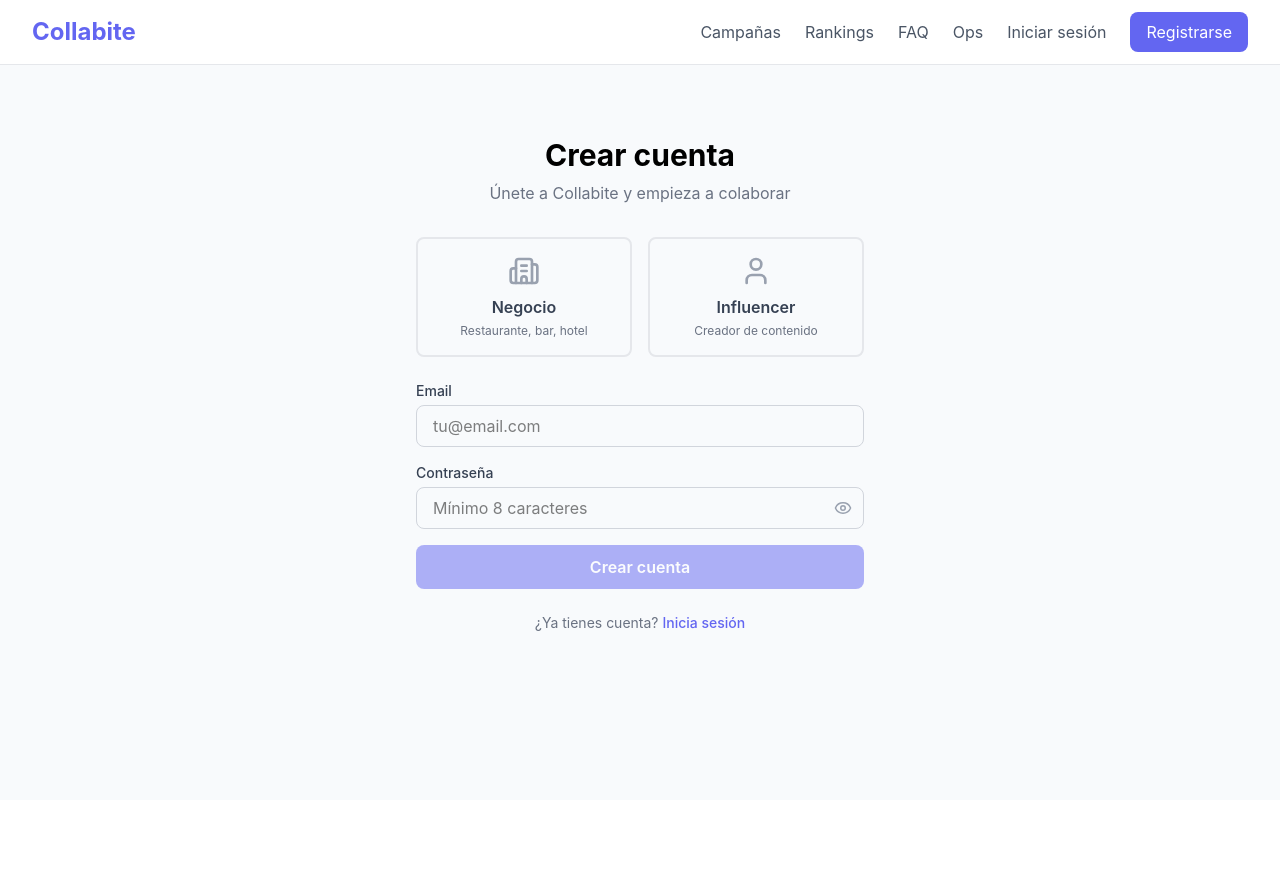
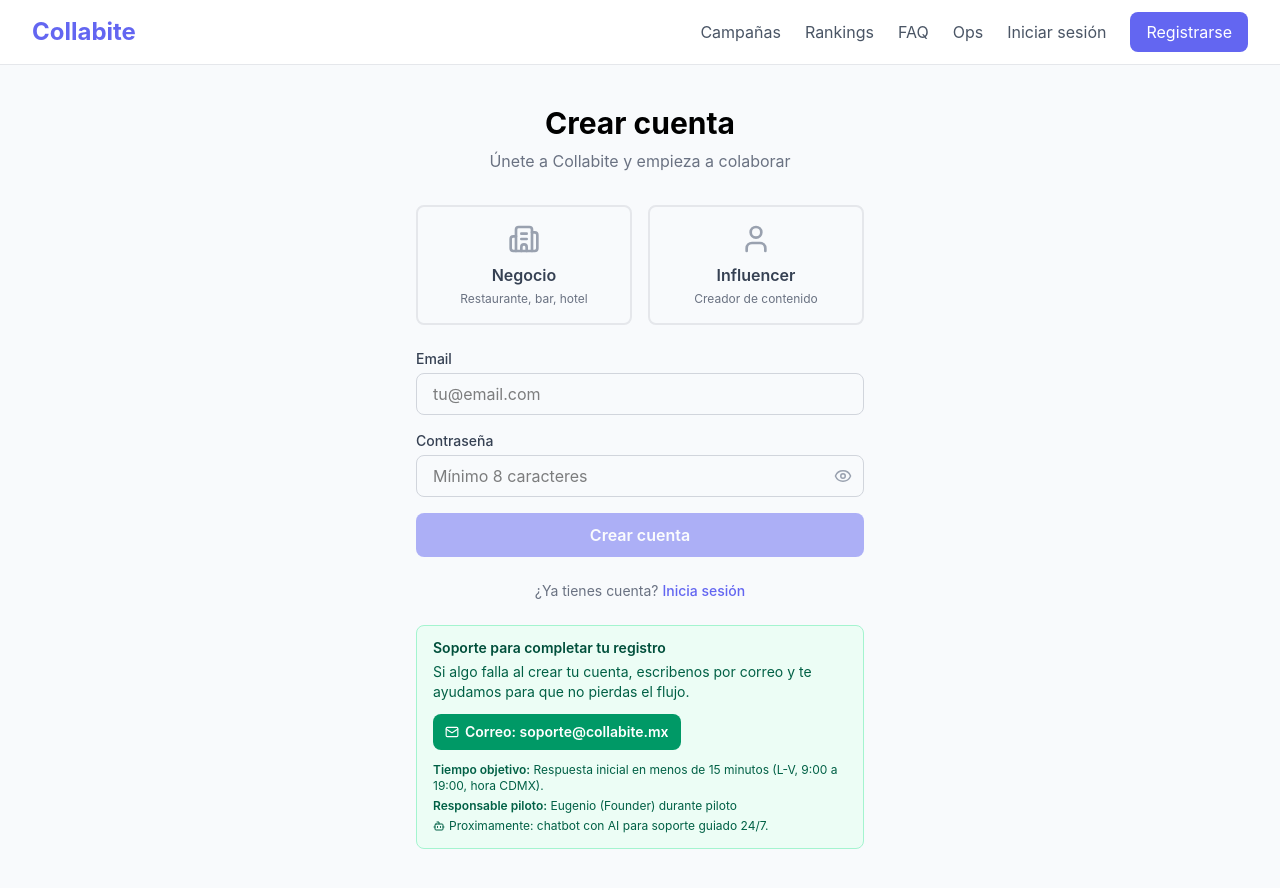
Before and after one commit to eugenioge3/Collabite, a React (Vite) app in the folder frontend/: page /register in a window 1280 px wide. Before the commit the page ends 800 px from the top, so only its background shows below. Built offline with nearby package versions, Linux system fonts and the light colour scheme.

Commit message:
feat: add support channels card and related functionality for user assistance

```diff
--- /dev/null
+++ b/frontend/src/components/ui/SupportChannelsCard.tsx
@@ -0,0 +1,37 @@
+import { Bot, Mail } from 'lucide-react';
+import { PILOT_SUPPORT_CHANNEL } from '../../lib/supportChannels';
+
+type SupportChannelsCardProps = {
+  title?: string;
+  description?: string;
+  className?: string;
+};
+
+export default function SupportChannelsCard({
+  title = 'Tienes dudas? Te ayudamos en minutos.',
+  description = 'Si te atoras en este paso, escribenos por correo y te guiamos en el piloto.',
+  className = '',
+}: SupportChannelsCardProps) {
+  return (
+    <div className={`rounded-lg border border-emerald-200 bg-emerald-50 px-4 py-3 text-sm text-emerald-900 ${className}`.trim()}>
+      <p className="font-semibold">{title}</p>
+      <p className="mt-1 text-emerald-800">{description}</p>
+
+      <div className="mt-3 flex flex-col sm:flex-row gap-2">
+        <a
+          href={PILOT_SUPPORT_CHANNEL.emailUrl}
+          className="inline-flex items-center justify-center gap-1.5 rounded-lg bg-emerald-600 px-3 py-2 font-semibold text-white hover:bg-emerald-700 transition"
+        >
+          <Mail size={14} />
+          Correo: {PILOT_SUPPORT_CHANNEL.emailLabel}
+        </a>
+      </div>
+
+      <div className="mt-3 space-y-1 text-xs text-emerald-800">
+        <p><span className="font-semibold">Tiempo objetivo:</span> {PILOT_SUPPORT_CHANNEL.responseTimeGoal}</p>
+        <p><span className="font-semibold">Responsable piloto:</span> {PILOT_SUPPORT_CHANNEL.supportOwner}</p>
+        <p className="inline-flex items-center gap-1"><Bot size={12} />{PILOT_SUPPORT_CHANNEL.upcomingAutomationNote}</p>
+      </div>
+    </div>
+  );
+}
--- /dev/null
+++ b/frontend/src/lib/supportChannels.ts
@@ -0,0 +1,26 @@
+export type PilotSupportChannel = {
+  emailUrl: string;
+  emailLabel: string;
+  responseTimeGoal: string;
+  supportOwner: string;
+  upcomingAutomationNote: string;
+};
+
+function normalizeEmail(value: string | undefined): string {
+  return value?.trim() || 'soporte@collabite.mx';
+}
+
+const supportEmail = normalizeEmail(import.meta.env.VITE_SUPPORT_EMAIL);
+const supportOwner = import.meta.env.VITE_SUPPORT_OWNER?.trim() || 'Eugenio (Founder) durante piloto';
+const responseTimeGoal = import.meta.env.VITE_SUPPORT_RESPONSE_TIME?.trim()
+  || 'Respuesta inicial en menos de 15 minutos (L-V, 9:00 a 19:00, hora CDMX).';
+const upcomingAutomationNote = import.meta.env.VITE_SUPPORT_UPCOMING_AUTOMATION?.trim()
+  || 'Proximamente: chatbot con AI para soporte guiado 24/7.';
+
+export const PILOT_SUPPORT_CHANNEL: PilotSupportChannel = {
+  emailUrl: `mailto:${supportEmail}?subject=${encodeURIComponent('Soporte Collabite')}`,
+  emailLabel: supportEmail,
+  responseTimeGoal,
+  supportOwner,
+  upcomingAutomationNote,
+};
--- a/frontend/src/pages/Register.tsx
+++ b/frontend/src/pages/Register.tsx
@@ -4,6 +4,7 @@ import { useAuth } from '../hooks/useAuth';
 import type { UserRole } from '../lib/types';
 import { translateRegisterError } from '../lib/authMessages';
 import { Building2, User, Eye, EyeOff, Check, X } from 'lucide-react';
+import SupportChannelsCard from '../components/ui/SupportChannelsCard';
 
 const passwordRules = [
   { label: 'Mínimo 8 caracteres', test: (p: string) => p.length >= 8 },
@@ -182,6 +183,12 @@ export default function Register() {
             Inicia sesión
           </Link>
         </p>
+
+        <SupportChannelsCard
+          className="mt-6"
+          title="Soporte para completar tu registro"
+          description="Si algo falla al crear tu cuenta, escribenos por correo y te ayudamos para que no pierdas el flujo."
+        />
       </div>
     </div>
   );
--- a/frontend/src/pages/business/CampaignDetail.tsx
+++ b/frontend/src/pages/business/CampaignDetail.tsx
@@ -5,6 +5,7 @@ import { getApiErrorMessage } from '../../lib/apiError';
 import { getCampaignStatusMeta } from '../../lib/campaignStatus';
 import { getCampaignPaymentSummary } from '../../lib/campaignPayment';
 import type { Campaign, Application } from '../../lib/types';
+import SupportChannelsCard from '../../components/ui/SupportChannelsCard';
 import {
   ArrowLeft,
   Users,
@@ -317,6 +318,11 @@ export default function CampaignDetail() {
                 Transparencia de fee: la comision cubre uso de plataforma y el fee de pago corresponde al procesamiento seguro del cobro.
               </p>
             </div>
+
+            <SupportChannelsCard
+              title="Soporte antes de pagar y desbloquear"
+              description="Si necesitas confirmar montos, proceso de escrow o desbloqueo, escribenos por correo y respondemos rapido para que avances con confianza."
+            />
           </div>
         ) : (
           <div className="bg-blue-50 border border-blue-200 rounded-lg px-4 py-3 text-sm text-blue-800 mb-4">
--- a/frontend/src/pages/business/CreateCampaign.tsx
+++ b/frontend/src/pages/business/CreateCampaign.tsx
@@ -12,6 +12,7 @@ import {
 } from '../../lib/mxLocations';
 import type { Niche, Currency } from '../../lib/types';
 import { Loader } from 'lucide-react';
+import SupportChannelsCard from '../../components/ui/SupportChannelsCard';
 
 const NICHES: Niche[] = ['food', 'nightlife', 'travel', 'lifestyle', 'fitness'];
 const CURRENCIES: Currency[] = ['MXN', 'USD'];
@@ -264,6 +265,11 @@ export default function CreateCampaign() {
             {loading && submitMode === 'publish' ? 'Publicando...' : 'Publicar campaña'}
           </button>
         </div>
+
+        <SupportChannelsCard
+          title="Soporte durante la publicación"
+          description="Si tienes dudas de validaciones o de como publicar, escribenos por correo y te acompanamos para que tu campana salga hoy mismo."
+        />
       </form>
     </div>
   );
```
Also changed, not shown: 2 other files (tests, documents, lock files or other folders).
